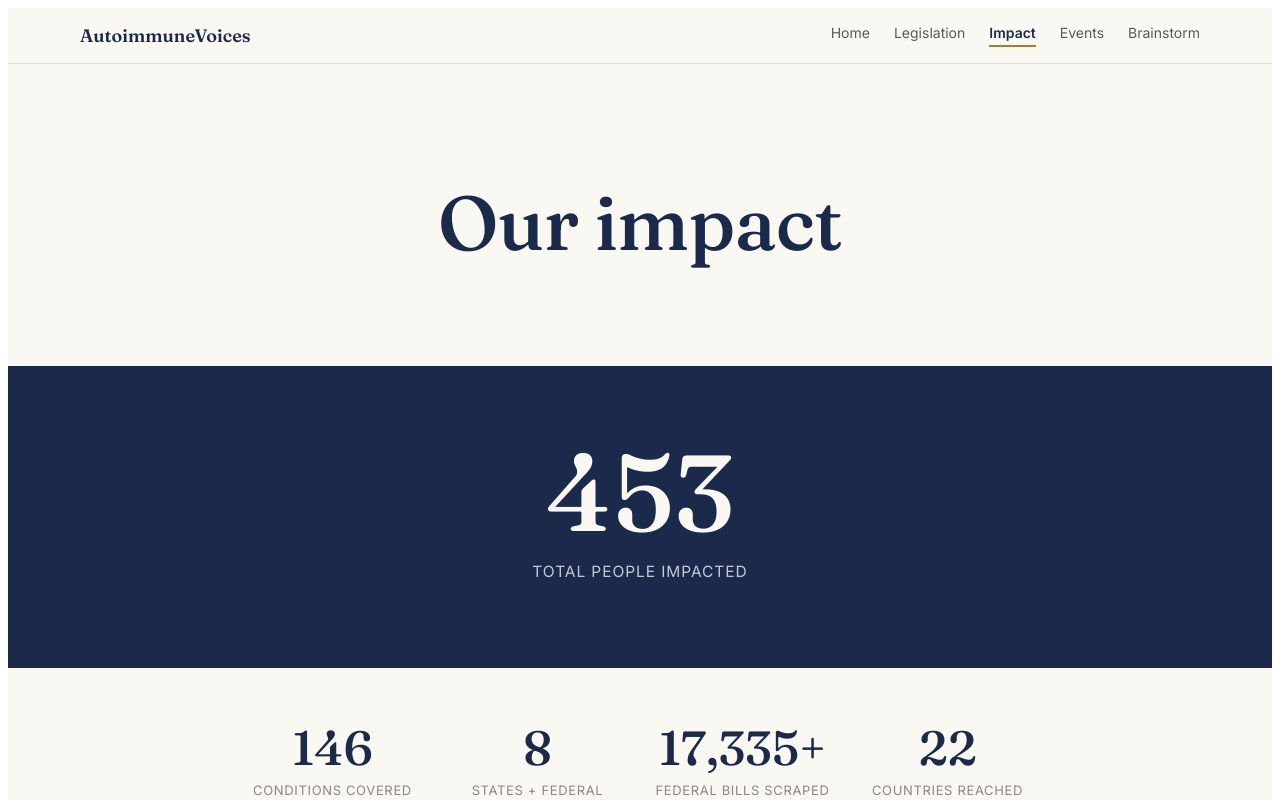
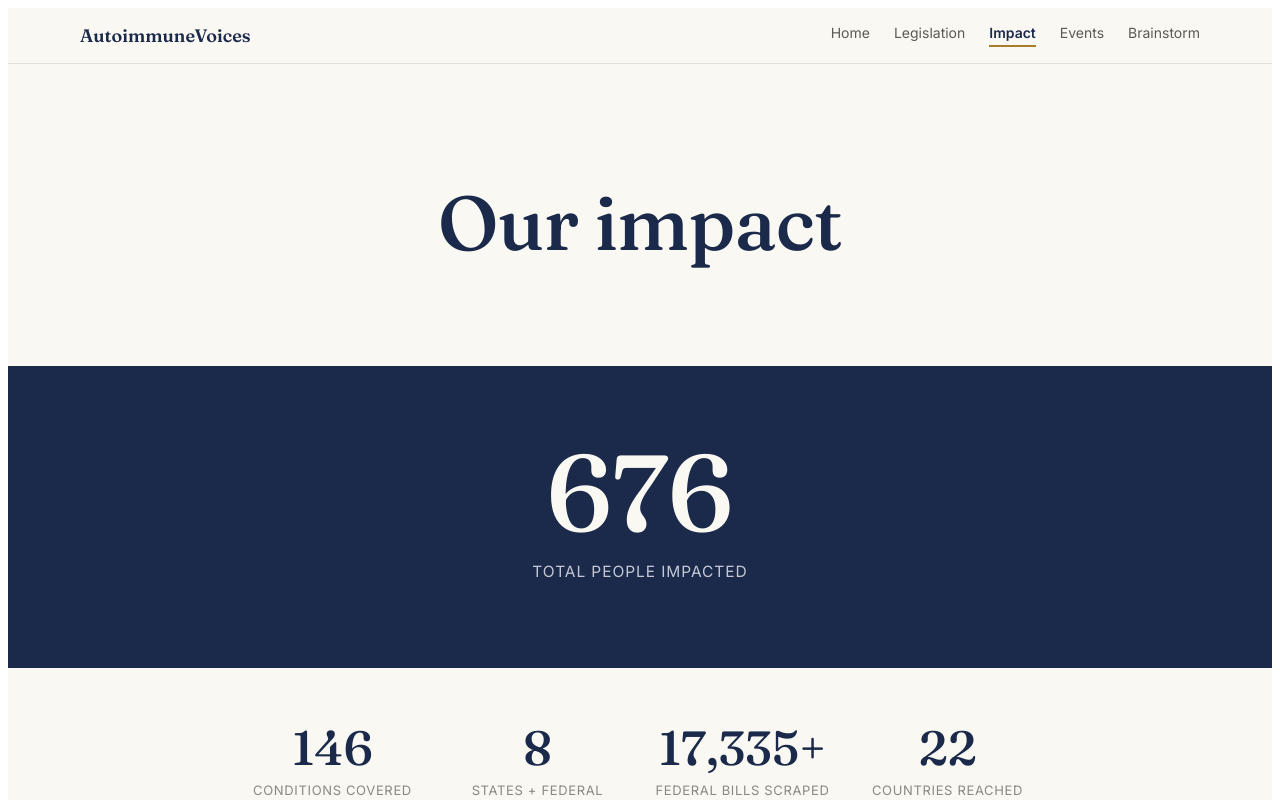
Before and after one commit to AadyaS26/patient-voice-coalition, a React (Vite) app: page /impact in a window 1280 px wide. Shown: the top 800 px of the page. Built offline with nearby package versions, Linux system fonts and the light colour scheme; no server answers.

Commit message:
Update Impact.jsx

```diff
--- a/src/pages/Impact.jsx
+++ b/src/pages/Impact.jsx
@@ -7,7 +7,7 @@ const FONT_IMPORT = `@import url('https://fonts.googleapis.com/css2?family=Fraun
 
 const CURATED_BILLS = 212;
 const CONDITIONS_COVERED = 146;
-const INSTAGRAM_REACH = 453;
+const INSTAGRAM_REACH = 676;
 const COUNTRIES_REACHED = 22;
 
 const RECENTLY_PASSED = [
```
